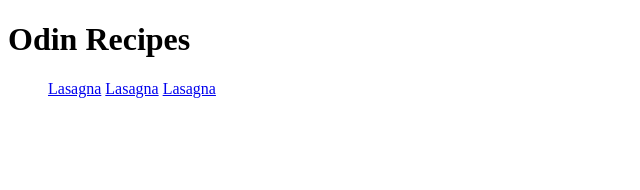
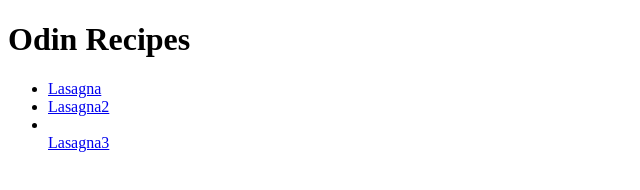
Before and after one commit to hidecomponent/odin-recipes, a plain HTML site: page index.html in a window 1280 px wide. Shown: the whole page, without its empty margins (0-640 px from the left). Drawn offline with Linux system fonts and the light colour scheme.

Commit message:
Fixed ul of recipes in index.html

```diff
--- a/index.html
+++ b/index.html
@@ -8,9 +8,9 @@
 <body>
     <h1>Odin Recipes</h1>
     <ul>
-        <a href="./recipes/lasagna.html">Lasagna</a>
-        <a href="./recipes/lasagna2.html">Lasagna</a>
-        <a href="./recipes/lasagna3.html">Lasagna</a>
+        <li><a href="./recipes/lasagna.html">Lasagna</a></li>
+        <li><a href="./recipes/lasagna2.html">Lasagna2</a></li>
+        <li></li><a href="./recipes/lasagna3.html">Lasagna3</a></li>
     </ul>
 </body>
 </html>
```
